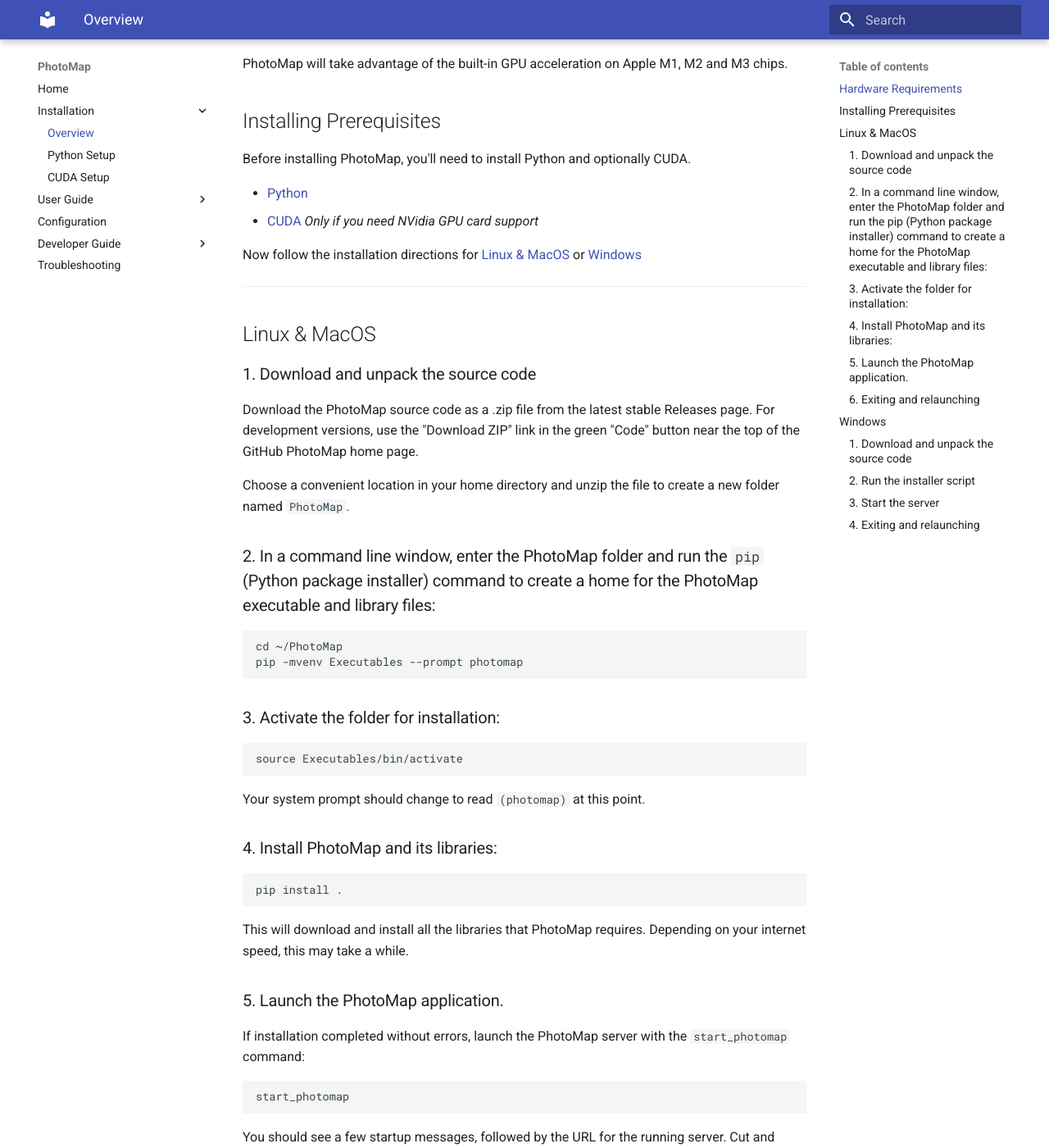
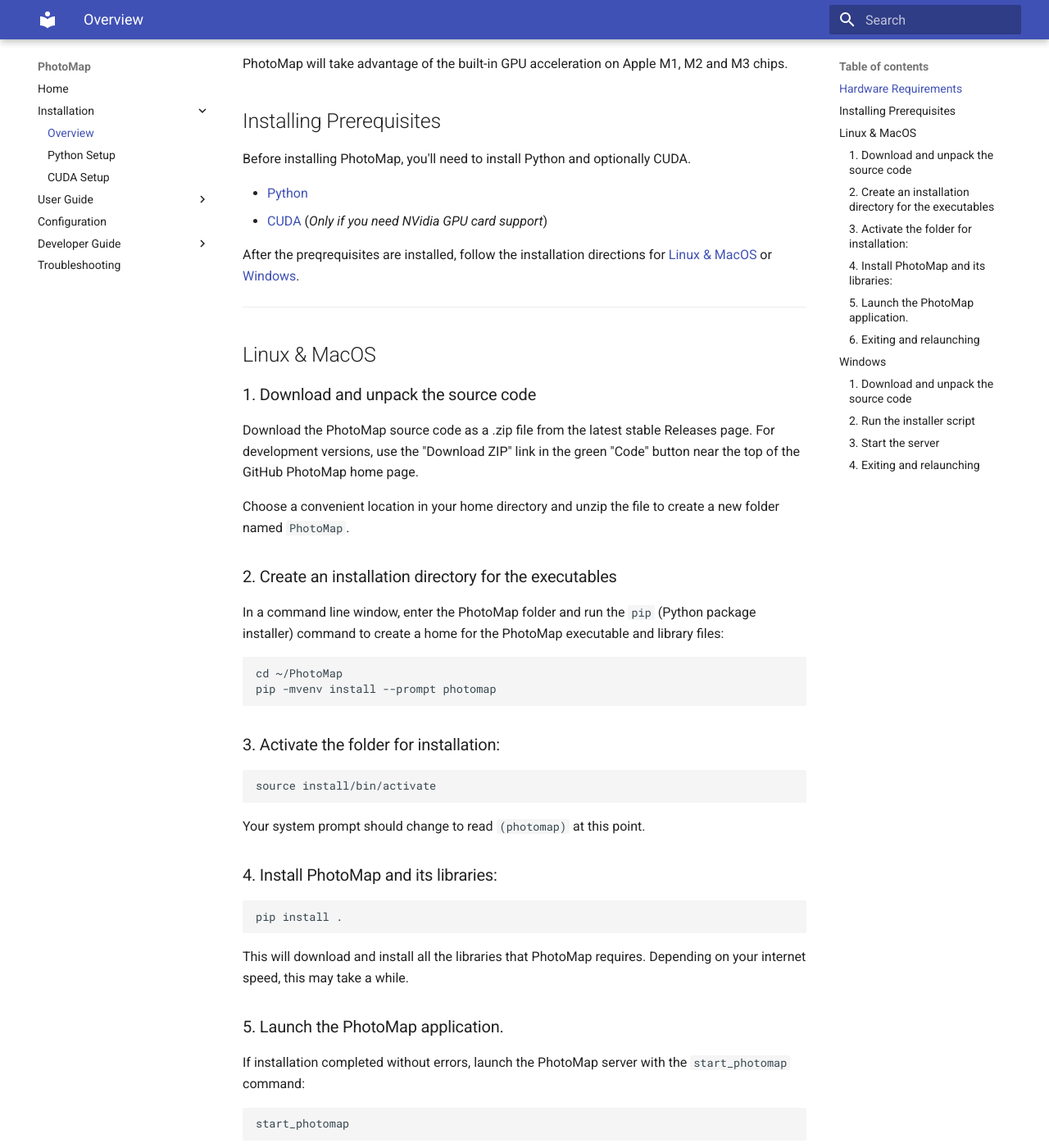
Before and after one commit to lstein/PhotoMapAI, an MkDocs documentation site: the page built from docs/installation.md, in a window 1280 px wide and 1400 px high, scrolled down 577 px. Shown: the whole window at 82% size. Built offline with MkDocs 1.6.1 and Material for MkDocs 9.7.7, drawn with Linux system fonts in a browser that asks for light colours; some of the changed text lies outside the part shown.

````diff
--- a/docs/installation.md
+++ b/docs/installation.md
@@ -19,9 +19,9 @@ PhotoMap will take advantage of the built-in GPU acceleration on Apple M1, M2 an
 Before installing PhotoMap, you'll need to install Python and optionally CUDA.
 
 - [Python](/installation/python/)
-- [CUDA](/installation/cuda/) *Only if you need NVidia GPU card support*
+- [CUDA](/installation/cuda/) (*Only if you need NVidia GPU card support*)
 
-Now follow the installation directions for [Linux & MacOS](#linux-&-macos) or [Windows](#windows)
+After the preqrequisites are installed, follow the installation directions for [Linux & MacOS](#linux-&-macos) or [Windows](#windows).
 
 ---
 
@@ -33,17 +33,19 @@ Download the PhotoMap source code as a .zip file from the latest stable Releases
 
 Choose a convenient location in your home directory and unzip the file to create a new folder named `PhotoMap`.
 
-### 2. In a command line window, enter the PhotoMap folder and run the `pip` (Python package installer) command to create a home for the PhotoMap executable and library files:
+### 2. Create an installation directory for the executables
+
+In a command line window, enter the PhotoMap folder and run the `pip` (Python package installer) command to create a home for the PhotoMap executable and library files:
 
 ```bash
 cd ~/PhotoMap
-pip -mvenv Executables --prompt photomap
+pip -mvenv install --prompt photomap
 ```
 
 ### 3. Activate the folder for installation:
 
 ```bash
-source Executables/bin/activate
+source install/bin/activate
 ```
 
 Your system prompt should change to read `(photomap)` at this point.
@@ -73,14 +75,15 @@ To exit the server, press ^C (control-C).
 To launch it again, you may (re)activate the Executables folder:
 
 ```bash
-source Executables/bin/activate
+cd ~/PhotoMap
+source install/bin/activate
 start_photomap
 ```
 
 Alternatively, you can run it directly from its folder:
 
 ```bash
-./Executables/bin/start_photomap
+~/PhotoMap/install/bin/start_photomap
 ```
 
 Or just use the file browser to navigate to the `start_photomap` script and double-click it.
````
Also changed, not shown: docs/user-guide/basic-usage.md (+27 -0 lines), photomap/frontend/static/javascript/album.js (+9 -3 lines), docs/img/photomap_album_setup.png (added), docs/img/photomap_album_setup_filled.png (added), docs/img/photomap_album_setup_indexing.png (added).
